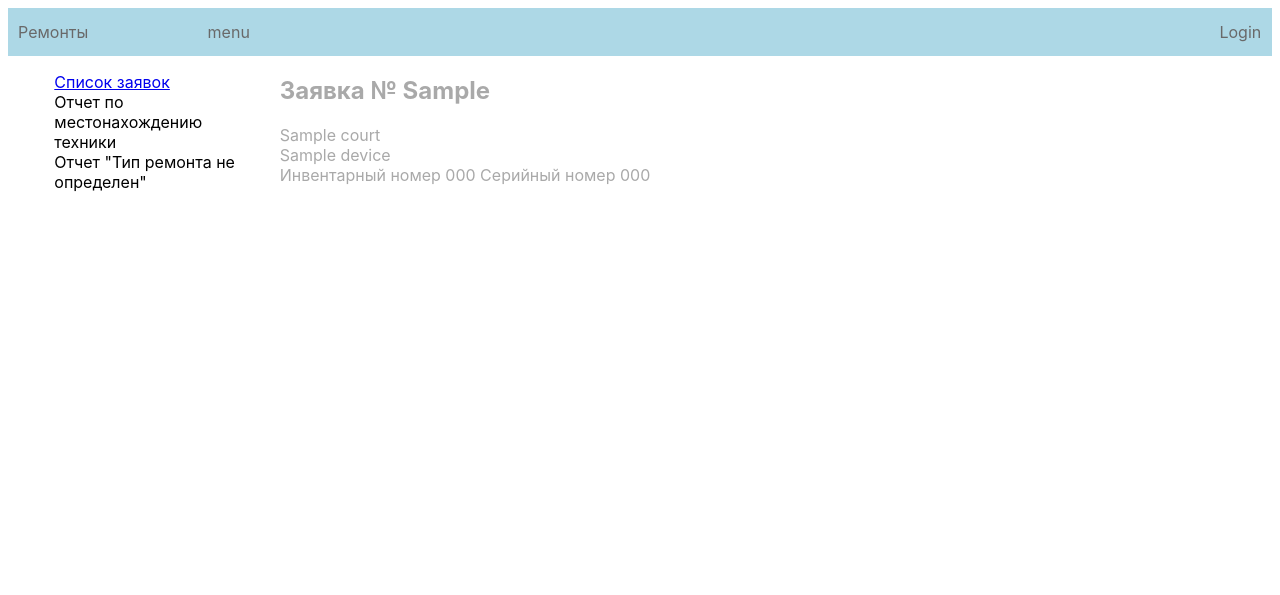
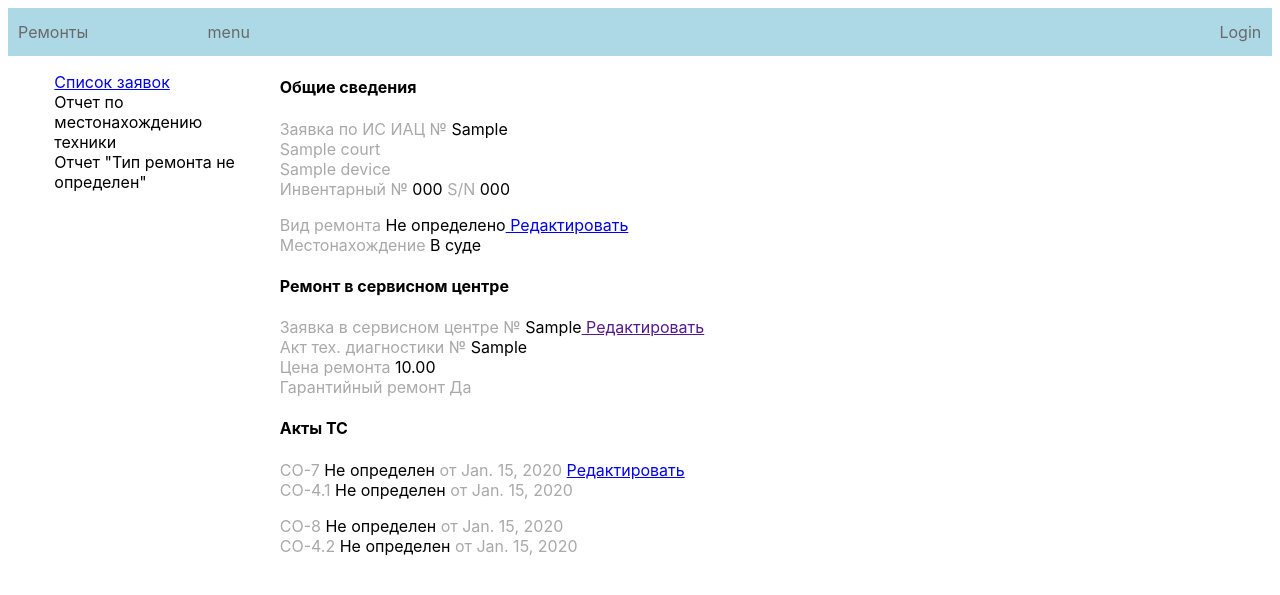
Before and after one commit to pse17/repairs, a Django app: page /reports/ticket/1 in a window 1280 px wide. Shown: the top 595 px of the page. Run offline with Django 3.2, Linux system fonts and the light colour scheme; tables that the repository leaves empty hold one stand-in row (values such as "Sample post"); parts of the project's set-up code (start-up, migrations or seed data) failed here and were passed over.

Commit message:
tickets edit forms add

```diff
--- a/reports/static/css/styles.css
+++ b/reports/static/css/styles.css
@@ -44,3 +44,6 @@ ul {
 h4 {
     color: black
 }
+span {
+    color: black;
+}
--- a/reports/urls.py
+++ b/reports/urls.py
@@ -1,11 +1,13 @@
 ''' Describe URLs for application reports'''
 from django.urls import path
-from reports.views import index, TicketsListView, TicketsDetailView, ticket_edit_form
+from reports.views import index, TicketsListView,\
+    TicketsDetailView, TicketsStateCOView, TicketsOtherView
 
 
 urlpatterns = [
     path('', index, name='index'),
     path('list/', TicketsListView.as_view(), name='tickets_list'),
     path('ticket/<int:pk>', TicketsDetailView.as_view(), name='ticket_detail'),
-    path('ticket/<int:pk>/edit', ticket_edit_form, name='ticket_edit'),
+    path('ticket/<int:pk>/co', TicketsStateCOView.as_view(), name='ticket_edit_co'),
+    path('ticket/<int:pk>/other', TicketsOtherView.as_view(), name='ticket_edit_other'),
 ]
--- a/reports/views.py
+++ b/reports/views.py
@@ -2,16 +2,13 @@
 from django.shortcuts import render
 from django.urls import reverse
 from django.http import HttpResponseRedirect
-from django.views.generic import ListView, DetailView
+from django.views.generic import ListView, DetailView, FormView
 from reports.models import Tickets, Repair
-from reports.forms import TicketsForm, DeviceForm, CourtForm, RepairForm
+from reports.forms import DeviceForm, CourtForm, RepairForm, TicketsStateCOForm, TicketsOtherForm
 
 def index(request):
     ''' Home view'''
     return render(request, 'reports/index.html', context={})
-
-def ticket_detail_view(request, pk):
-    ticket = Tickets.objects.get(pk=pk)
 
 class TicketsListView(ListView):
     ''' Displays ttickets list '''
@@ -21,8 +18,21 @@ class TicketsDetailView(DetailView):
     ''' Displays detailed ticket info'''
     model = Tickets
 
+class TicketsStateCOView(FormView):
+    ''' Edit some fields ) '''
+    template_name = 'tickets_CO.html'
+    form_class = TicketsStateCOForm
+    success_url = reverse('index')
+
+class TicketsOtherView(FormView):
+    ''' Edit some other fields ) '''
+    template_name = 'tickets_other.html'
+    form_class = TicketsOtherForm
+    success_url = reverse('index')
+
+'''
 def ticket_edit_form(request, pk):
-    ''' Edit a particular ticket instance '''
+    Edit a particular ticket instance
 
     ticket = Tickets.objects.get(pk=pk)
     device = ticket.device
@@ -56,3 +66,4 @@ def ticket_edit_form(request, pk):
         'device_form': device_form,
         'court_form': court_form,
         'repair_form': repair_form})
+'''
--- a/templates/reports/tickets_detail.html
+++ b/templates/reports/tickets_detail.html
@@ -1,9 +1,48 @@
 {% extends "reports/reports.html" %}
 
 {% block content %}
-  <h2> Заявка № {{tickets.ticket}}</h2>
+
+<h4>Общие сведения</h4>
+  <div>Заявка по ИС ИАЦ № <span>{{tickets.ticket}}</span></div>
   <div>{{tickets.court.name}}</div>
   <div>{{tickets.device.name}}</div>
-  <div>Инвентарный номер {{tickets.device.invent_number}} Серийный номер {{tickets.device.serial_number}}</div>
+  <div>
+    Инвентарный № <span>{{tickets.device.invent_number}}</span>
+    S/N <span>{{tickets.device.serial_number}}</span>
+  </div>
+  <p>
+  <div>Вид ремонта <span>{{ tickets.get_kind_display }}</span><a href="{% url 'ticket_edit_other' tickets.pk %}"> Редактировать</a></div>
+  <div>Местонахождение <span>{{ tickets.get_location_display}}</span><div>
 
+<h4>Ремонт в сервисном центре</h4>
+  <div>Заявка в сервисном центре № <span>{{ tickets.repair.sc_ticket }}</span><a href=""> Редактировать</a></div>
+  <div>Акт тех. диагностики № <span>{{ tickets.repair.diagnostic_card }}</span></div>
+  <div>Цена ремонта <span>{{ tickets.repair.price }}</span></div>
+  <div>
+    Гарантийный ремонт
+    {% if tickets.repair.warranty is True %}
+      Да
+    {% else %}
+      Нет
+    {% endif %}
+  </div>
+  <h4>Акты ТС</h4>
+  <div>
+      CO-7 <span>{{ tickets.get_co7_state_display }}</span>
+      от {{ tickets.co7_date }}
+      <a href="{% url 'ticket_edit_co' tickets.pk %}">Редактировать</a>
+  </div>
+  <div>
+    CO-4.1 <span>{{ tickets.get_co41_state_display }}</span>
+    от {{ tickets.co7_date }}
+  </div>
+  <p>
+  <div>
+    CO-8 <span>{{ tickets.get_co8_state_display }}</span>
+    от {{ tickets.co8_date }}
+  </div>
+  <div>
+    CO-4.2 <span>{{ tickets.get_co42_state_display }}</span>
+    от {{ tickets.co8_date }}
+  </div>
 {% endblock content %}
```
Also changed, not shown: reports/forms.py (+12 -12 lines), templates/reports/tickets_CO.html (added, +34 -0 lines), templates/reports/tickets_other.html (added).
